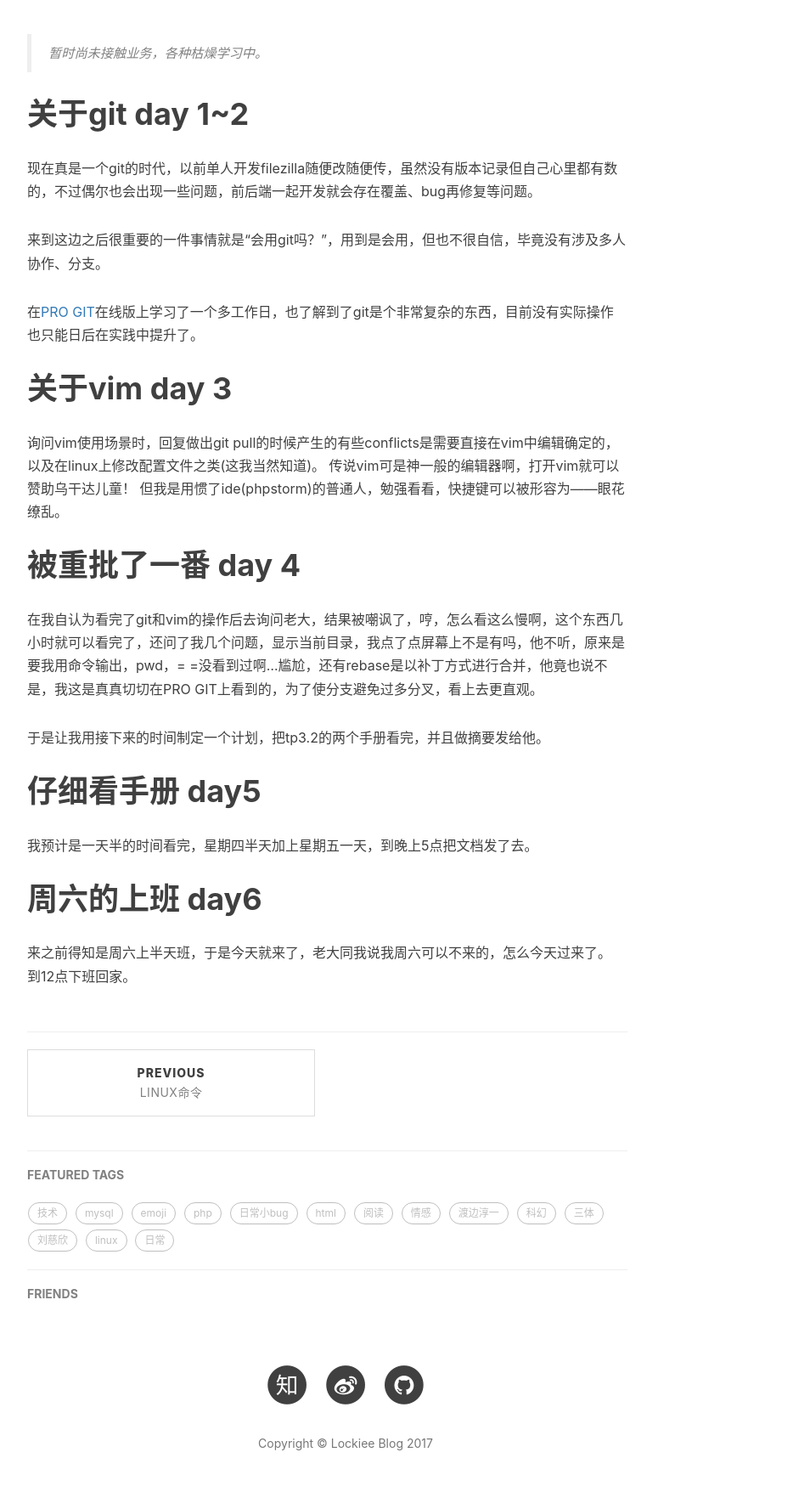
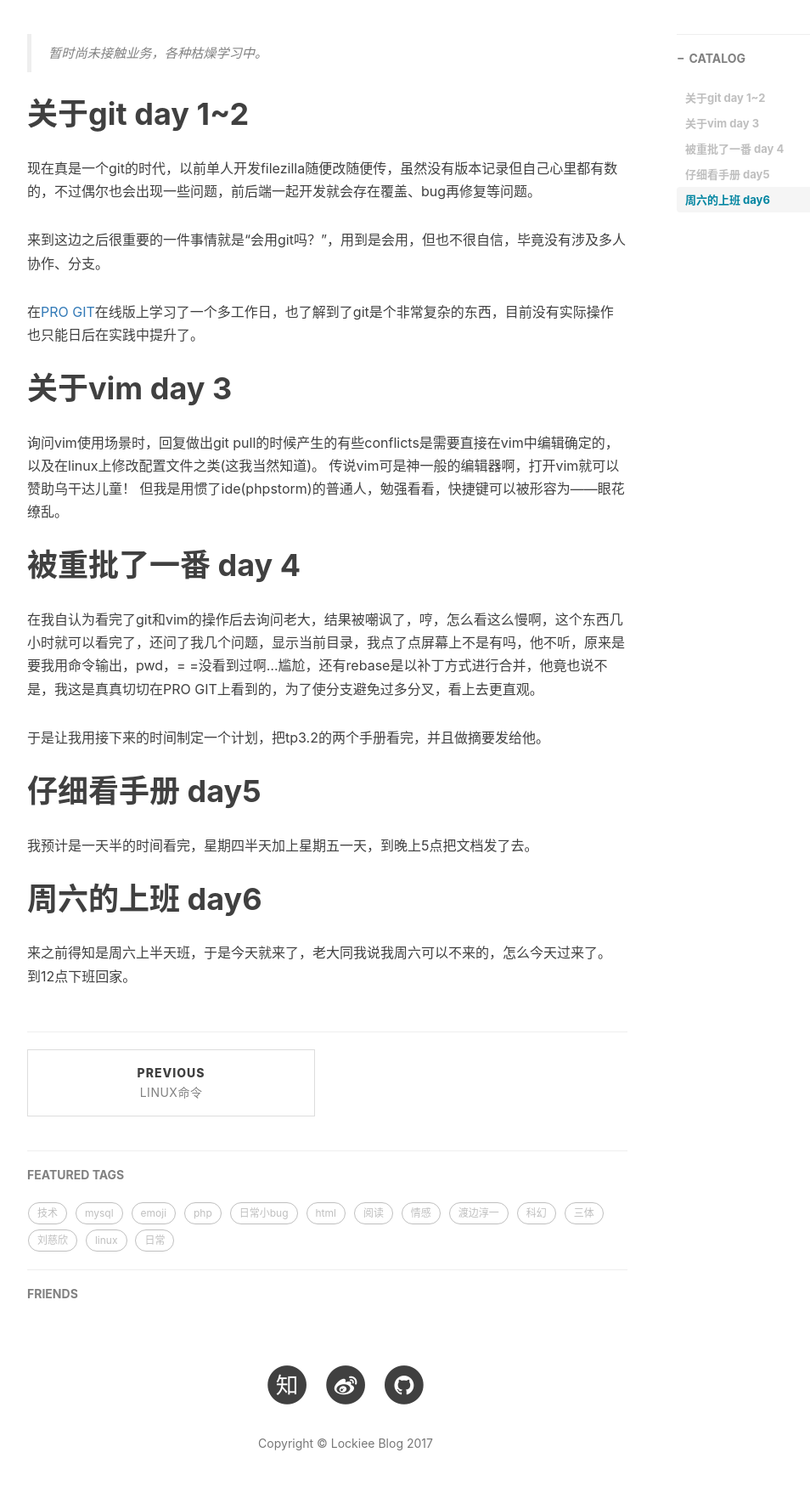
Before and after one commit to yaofan97/xuwuqiang.github.io, a Jekyll site: the page built from _posts/2017-03-20-company-1.markdown, in a window 1280 px wide. Shown: the part 523-2299 px from the top of the page at 85% size, without its empty margins (233-1187 px from the left). Built offline with Jekyll 4.4.1, drawn with Linux system fonts in a browser that asks for light colours; nearby versions of some CDN libraries; comment, search, counter and statistics services are not loaded; some of the changed lines change nothing that is shown.

Commit message:
company 0325

```diff
--- a/_posts/2017-03-20-company-1.markdown
+++ b/_posts/2017-03-20-company-1.markdown
@@ -4,11 +4,9 @@
 subtitle:   	"小小码农的奋斗"
 date:       	2017-03-20 20:00:00
 author:     	"Lockiee"
-#header-img: 	"https://a-ssl.duitang.com/uploads/item/201504/30/20150430191024_aShGM.jpeg"
-header-img: 	"http://oearks7ko.bkt.clouddn.com/blog/jpg/20150430002913_JMQtW.jpeg"
-#header-img: 	"https://a-ssl.duitang.com/uploads/item/201504/30/20150430191431_PHySw.jpeg"
+header-img: 	"http://oearks7ko.bkt.clouddn.com/blog/jpg/1490412498796.jpg"
 header-mask: 	0.3
-catalog:    	false
+catalog:    	true
 tags:
     - 日常
 ---
```
